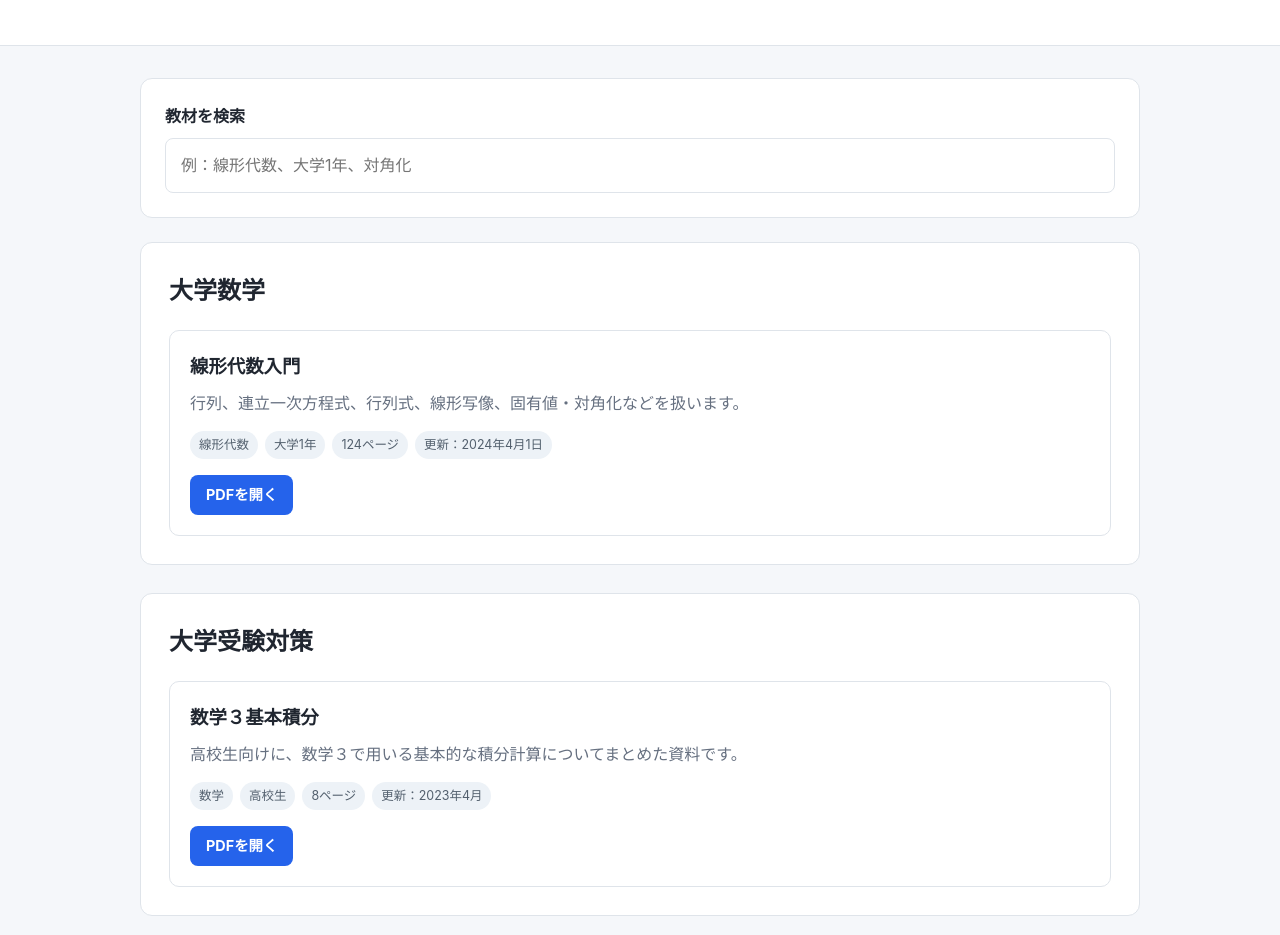
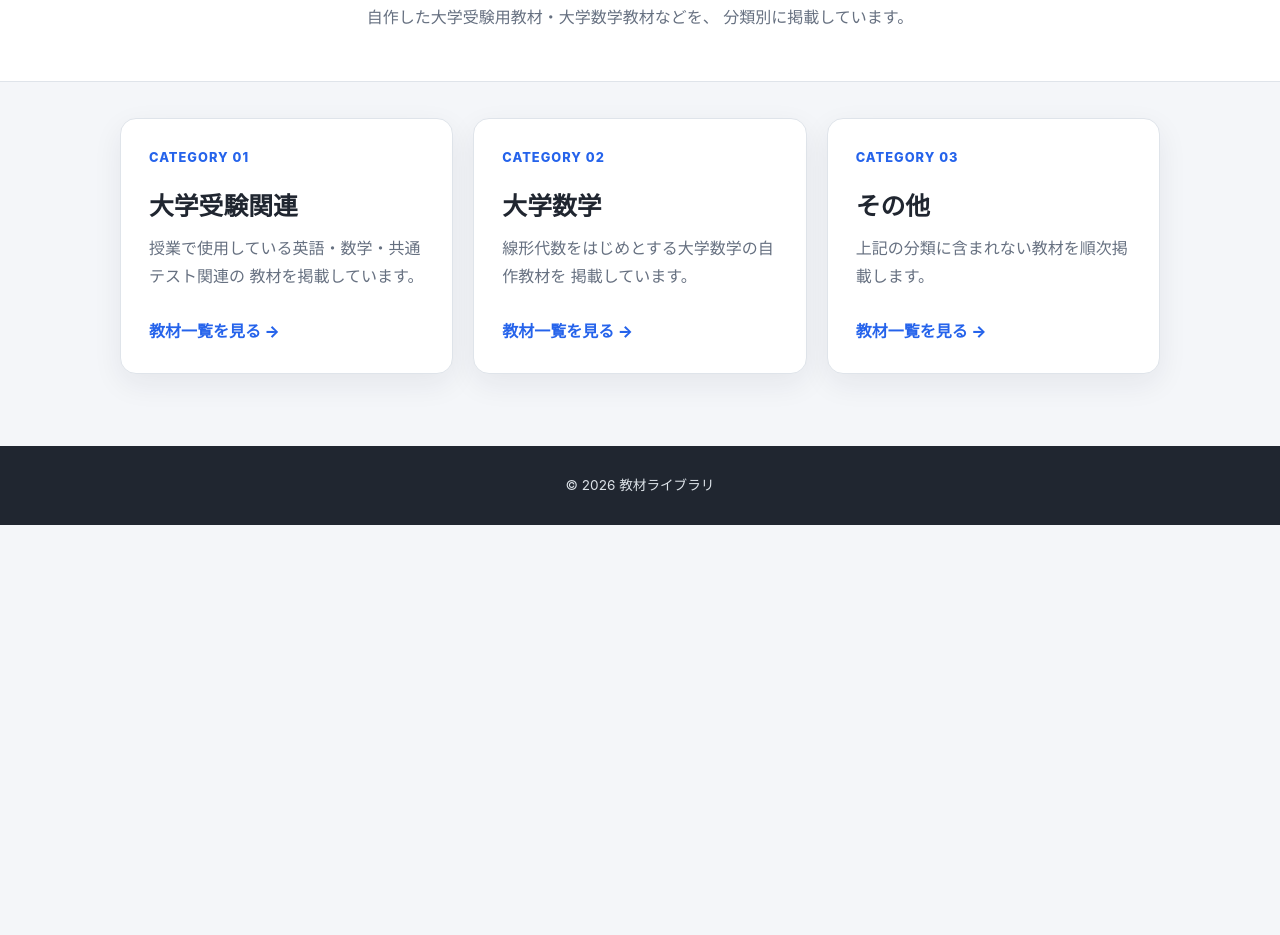
Before and after one commit to charliepre/per-library, a plain HTML site: page index.html in a window 1280 px wide. Shown: the part 188-1123 px from the top of the page. After the commit the page ends 800 px from the top, so only its background shows below. Drawn offline with Linux system fonts and the light colour scheme.

Commit message:
Create category-based homepage

```diff
--- a/index.html
+++ b/index.html
@@ -6,330 +6,91 @@
 
   <title>教材ライブラリ</title>
 
-  <style>
-    :root {
-      --background: #f5f7fa;
-      --surface: #ffffff;
-      --text: #202630;
-      --muted: #667080;
-      --border: #dfe4ea;
-      --accent: #2563eb;
-      --accent-dark: #1d4ed8;
-    }
-
-    * {
-      box-sizing: border-box;
-    }
-
-    body {
-      margin: 0;
-      background: var(--background);
-      color: var(--text);
-      font-family:
-        -apple-system,
-        BlinkMacSystemFont,
-        "Segoe UI",
-        "Hiragino Kaku Gothic ProN",
-        "Yu Gothic",
-        Meiryo,
-        sans-serif;
-      line-height: 1.7;
-    }
-
-    header {
-      padding: 64px 20px 48px;
-      background: var(--surface);
-      border-bottom: 1px solid var(--border);
-      text-align: center;
-    }
-
-    header h1 {
-      margin: 0 0 12px;
-      font-size: clamp(2rem, 5vw, 3rem);
-    }
-
-    header p {
-      margin: 0;
-      color: var(--muted);
-    }
-
-    .container {
-      width: min(1000px, calc(100% - 32px));
-      margin: 0 auto;
-    }
-
-    .search-area {
-      margin: 32px 0 24px;
-      padding: 24px;
-      background: var(--surface);
-      border: 1px solid var(--border);
-      border-radius: 12px;
-    }
-
-    .search-area label {
-      display: block;
-      margin-bottom: 8px;
-      font-weight: 700;
-    }
-
-    .search-area input {
-      width: 100%;
-      padding: 13px 15px;
-      border: 1px solid var(--border);
-      border-radius: 8px;
-      color: var(--text);
-      font: inherit;
-    }
-
-    .search-area input:focus {
-      border-color: var(--accent);
-      outline: 3px solid rgba(37, 99, 235, 0.12);
-    }
-
-    .category-section {
-      margin-bottom: 28px;
-      padding: 28px;
-      background: var(--surface);
-      border: 1px solid var(--border);
-      border-radius: 12px;
-    }
-
-    .category-section h2 {
-      margin: 0 0 18px;
-      font-size: 1.5rem;
-    }
-
-    .materials-grid {
-      display: grid;
-      grid-template-columns: repeat(auto-fit, minmax(270px, 1fr));
-      gap: 16px;
-    }
-
-    .material-card {
-      padding: 20px;
-      border: 1px solid var(--border);
-      border-radius: 10px;
-      background: #ffffff;
-    }
-
-    .material-card h3 {
-      margin: 0 0 8px;
-      font-size: 1.15rem;
-    }
-
-    .description {
-      margin: 0 0 14px;
-      color: var(--muted);
-    }
-
-    .metadata {
-      display: flex;
-      flex-wrap: wrap;
-      gap: 7px;
-      margin-bottom: 16px;
-    }
-
-    .tag {
-      padding: 3px 9px;
-      border-radius: 999px;
-      background: #edf2f7;
-      color: #53606e;
-      font-size: 0.78rem;
-    }
-
-    .pdf-button {
-      display: inline-block;
-      padding: 8px 16px;
-      background: var(--accent);
-      border-radius: 8px;
-      color: #ffffff;
-      font-size: 0.9rem;
-      font-weight: 700;
-      text-decoration: none;
-    }
-
-    .pdf-button:hover {
-      background: var(--accent-dark);
-    }
-
-    .no-results {
-      margin: 32px 0;
-      padding: 32px;
-      background: var(--surface);
-      border: 1px solid var(--border);
-      border-radius: 12px;
-      color: var(--muted);
-      text-align: center;
-    }
-
-    footer {
-      margin-top: 56px;
-      padding: 28px 20px;
-      background: var(--text);
-      color: #dce2e8;
-      text-align: center;
-      font-size: 0.85rem;
-    }
-
-    @media (max-width: 600px) {
-      header {
-        padding: 44px 20px 36px;
-      }
-
-      .category-section {
-        padding: 20px;
-      }
-
-      .materials-grid {
-        grid-template-columns: 1fr;
-      }
-    }
-  </style>
+  <link rel="stylesheet" href="style.css">
 </head>
 
 <body>
-  <header>
+  <header class="site-header">
+    <p class="eyebrow">DOCUMENT LIBRARY</p>
+
     <h1>教材ライブラリ</h1>
-    <p>大学数学・試験対策・個別指導用の自作教材を公開しています。</p>
+
+    <p class="lead">
+      自作した大学受験用教材・大学数学教材などを、
+      分類別に掲載しています。
+    </p>
   </header>
 
   <main class="container">
-    <div class="search-area">
-      <label for="searchInput">教材を検索</label>
-      <input
-        id="searchInput"
-        type="search"
-        placeholder="例：線形代数、大学1年、対角化"
-        autocomplete="off"
+    <div class="category-grid">
+
+      <!-- 大学受験関連 -->
+      <a
+        class="category-card"
+        href="university-entrance-exam.html"
       >
+        <div class="category-card-content">
+          <span class="category-number">CATEGORY 01</span>
+
+          <h2>大学受験関連</h2>
+
+          <p>
+            授業で使用している英語・数学・共通テスト関連の
+            教材を掲載しています。
+          </p>
+
+          <span class="category-arrow">
+            教材一覧を見る →
+          </span>
+        </div>
+      </a>
+
+      <!-- 大学数学 -->
+      <a
+        class="category-card"
+        href="university-math.html"
+      >
+        <div class="category-card-content">
+          <span class="category-number">CATEGORY 02</span>
+
+          <h2>大学数学</h2>
+
+          <p>
+            線形代数をはじめとする大学数学の自作教材を
+            掲載しています。
+          </p>
+
+          <span class="category-arrow">
+            教材一覧を見る →
+          </span>
+        </div>
+      </a>
+
+      <!-- その他 -->
+      <a
+        class="category-card"
+        href="other.html"
+      >
+        <div class="category-card-content">
+          <span class="category-number">CATEGORY 03</span>
+
+          <h2>その他</h2>
+
+          <p>
+            上記の分類に含まれない教材を順次掲載します。
+          </p>
+
+          <span class="category-arrow">
+            教材一覧を見る →
+          </span>
+        </div>
+      </a>
+
     </div>
-
-    <div id="materialsContainer"></div>
-
-    <p id="noResults" class="no-results" hidden>
-      条件に一致する教材がありません。
-    </p>
   </main>
 
   <footer>
     <p>© 2026 教材ライブラリ</p>
   </footer>
-
-  <script src="materials.js"></script>
-
-  <script>
-    const materialsContainer =
-      document.getElementById("materialsContainer");
-
-    const searchInput =
-      document.getElementById("searchInput");
-
-    const noResults =
-      document.getElementById("noResults");
-
-   function formatDate(dateString) {
-  const parts = dateString.split("-");
-
-  const year = Number(parts[0]);
-  const month = Number(parts[1]);
-  const day = parts[2] ? Number(parts[2]) : null;
-
-  if (day === null) {
-    return `${year}年${month}月`;
-  }
-
-  return `${year}年${month}月${day}日`;
-}
-    function createMaterialCard(material) {
-      return `
-        <article class="material-card">
-          <h3>${material.title}</h3>
-
-          <p class="description">
-            ${material.description}
-          </p>
-
-          <div class="metadata">
-            <span class="tag">${material.subject}</span>
-            <span class="tag">${material.level}</span>
-            <span class="tag">${material.pages}ページ</span>
-            <span class="tag">
-              更新：${formatDate(material.updated)}
-            </span>
-          </div>
-
-          <a
-            class="pdf-button"
-            href="${material.file}"
-            target="_blank"
-            rel="noopener"
-          >
-            PDFを開く
-          </a>
-        </article>
-      `;
-    }
-
-    function renderMaterials(keyword = "") {
-      const normalizedKeyword =
-        keyword.trim().toLowerCase();
-
-      const filteredMaterials = materials.filter((material) => {
-        const searchableText = [
-          material.title,
-          material.category,
-          material.subject,
-          material.level,
-          material.description
-        ]
-          .join(" ")
-          .toLowerCase();
-
-        return searchableText.includes(normalizedKeyword);
-      });
-
-      materialsContainer.innerHTML = "";
-
-      const categories = [
-        ...new Set(
-          filteredMaterials.map(
-            (material) => material.category
-          )
-        )
-      ];
-
-      categories.forEach((category) => {
-        const categoryMaterials =
-          filteredMaterials.filter(
-            (material) => material.category === category
-          );
-
-        const section =
-          document.createElement("section");
-
-        section.className = "category-section";
-
-        section.innerHTML = `
-          <h2>${category}</h2>
-
-          <div class="materials-grid">
-            ${categoryMaterials
-              .map(createMaterialCard)
-              .join("")}
-          </div>
-        `;
-
-        materialsContainer.appendChild(section);
-      });
-
-      noResults.hidden = filteredMaterials.length !== 0;
-    }
-
-    searchInput.addEventListener("input", () => {
-      renderMaterials(searchInput.value);
-    });
-
-    renderMaterials();
-  </script>
 </body>
 </html>
```
